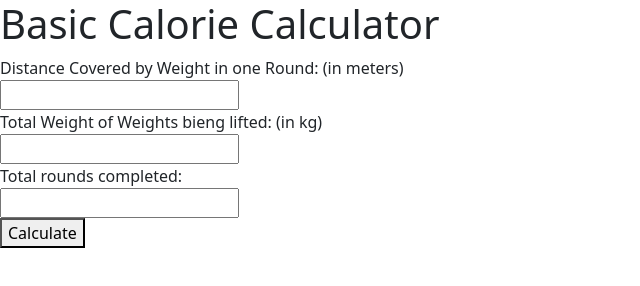
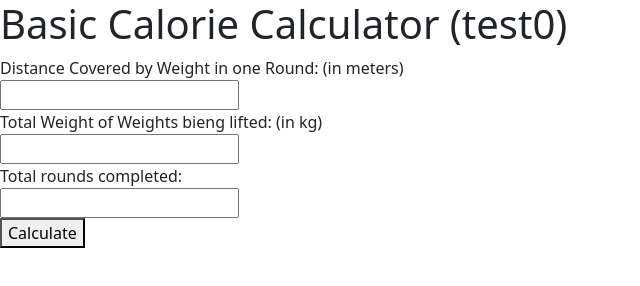
Before and after one commit to rishitv26/calorie-calc.github.io, a plain HTML site: page index.html in a window 1280 px wide. Shown: the whole page, without its empty margins (0-640 px from the left). Drawn offline with nearby package versions, Linux system fonts and the light colour scheme.

Commit message:
sdfsdfsdf

```diff
--- a/index.html
+++ b/index.html
@@ -11,7 +11,7 @@
     </style>
 </head>
 <body>
-    <h1>Basic Calorie Calculator</h1>
+    <h1>Basic Calorie Calculator (test0)</h1>
     <form id="form">
         <label>Distance Covered by Weight in one Round: (in meters)</label><br>
         <input type="number" id="distance"><br>
--- a/js.js
+++ b/js.js
@@ -5,6 +5,10 @@ function calculate() {
     const d = document.getElementById("distance").value
     const kg = document.getElementById("weight").value
     const r = document.getElementById("rounds").value
+
+    console.log(d)
+    console.log(kg)
+    console.log(r)
 
     cal = 4/4184*(9.8*kg*d*r)
     out.innerHTML = `Total Calories Burnt: ${cal} Calories`
```
